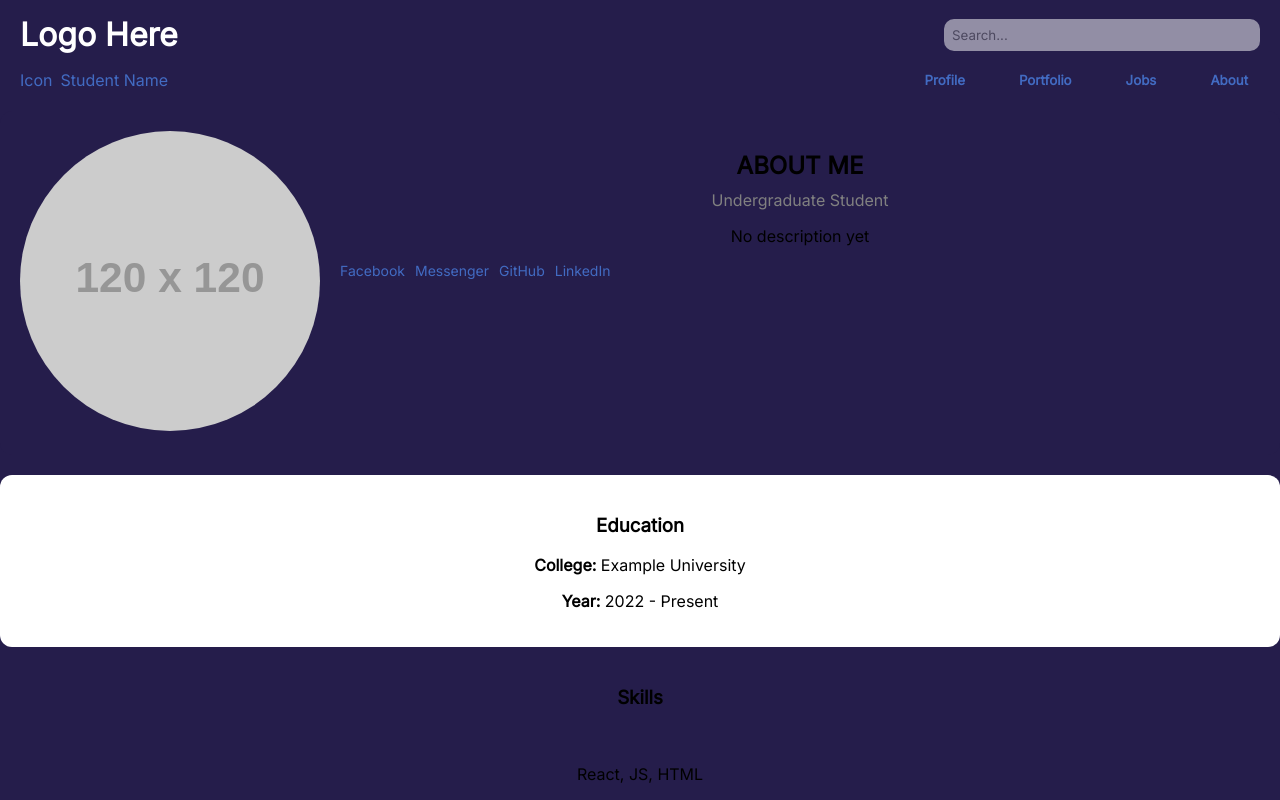
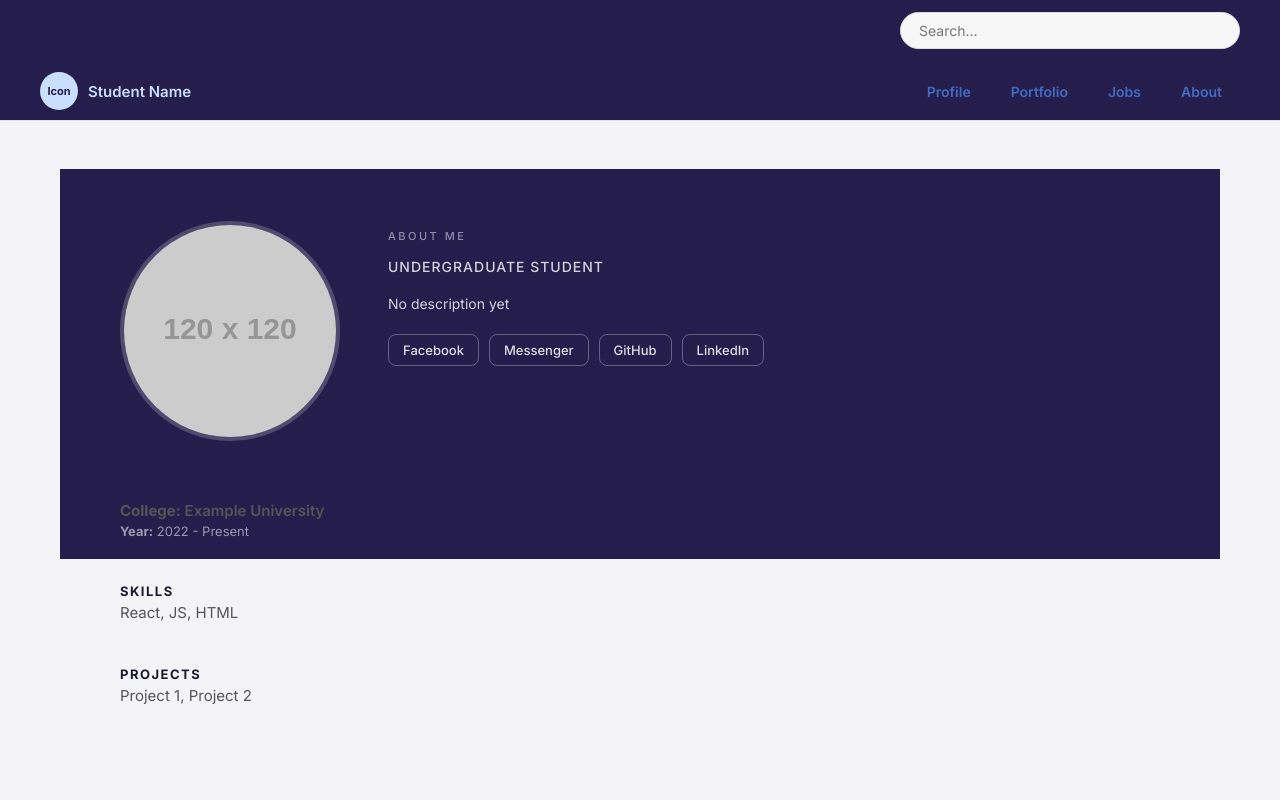
Before and after one commit to cdvincoy/cmsc126-ProjectDyV-FinalProject, a React (Create React App) app in the folder client/: page /dashboard in a window 1280 px wide. Shown: the top 800 px of the page. Built offline with nearby package versions, Linux system fonts and the light colour scheme.

Commit message:
fix: dashboard initial frontend

```diff
--- a/client/src/App.js
+++ b/client/src/App.js
@@ -5,26 +5,26 @@ import AuthPage from "./pages/AuthPage";
 import DashboardPage from "./pages/DashboardPage";
 
 function App() {
+  // return (
+  //   <div className="App">
+  //     <BrowserRouter>
+  //       <Routes>
+  //         <Route path="/" element={<AuthPage />} />
+  //         {/* <Route path="/authpage" element={<AuthPage />} /> */}
+  //         <Route path="/dashboard" element={<DashboardPage />} />
+  //       </Routes>
+  //     </BrowserRouter>
+  //   </div>
+  // );
   return (
-    <div className="App">
-      <BrowserRouter>
-        <Routes>
-          <Route path="/" element={<AuthPage />} />
-          {/* <Route path="/authpage" element={<AuthPage />} /> */}
-          <Route path="/dashboard" element={<DashboardPage />} />
-        </Routes>
-      </BrowserRouter>
-    </div>
+    <BrowserRouter>
+      <Routes>
+        <Route path="/" element={<DashboardPage />} />
+        <Route path="/authpage" element={<AuthPage />} />
+        <Route path="/dashboard" element={<DashboardPage />} />
+      </Routes>
+    </BrowserRouter>
   );
-//   return (
-//     <BrowserRouter>
-//       <Routes>
-//         <Route path="/" element={<DashboardPage />} />
-//         <Route path="/authpage" element={<AuthPage />} />
-//         <Route path="/dashboard" element={<DashboardPage />} />
-//       </Routes>
-//     </BrowserRouter>
-//   );
 }
 
 export default App;
--- a/client/src/pages/Dashboard.css
+++ b/client/src/pages/Dashboard.css
@@ -1,150 +1,310 @@
-@import url("https://fonts.googleapis.com/css2?family=Inter");
-@import url("https://fonts.googleapis.com/css2?family=Orbitron");
+@import url("https://fonts.googleapis.com/css2?family=Inter:wght@300;400;500;600;700;800&display=swap");
 
 * {
-  font-family: "Inter", sans-serif;;
+  margin: 0;
+  padding: 0;
+  box-sizing: border-box;
+  font-family: "Inter", sans-serif;
 }
 
+body {
+  background: #f4f4f8;
+  color: #1a1a2e;
+}
+
+/* ─── HEADER ─────────────────────────────────────── */
 .dashboard-header {
   background: #251D4B;
-  color: white;
-  padding: 15px 20px;
-
+  color: #1a1a2e;
+  padding: 0 40px;
   display: flex;
   flex-direction: column;
-  gap: 10px;
+  border-bottom: 1px solid #e0e0e0;
+  position: sticky;
+  top: 0;
+  z-index: 100;
 }
 
-/* TOP ROW */
+/* TOP ROW — search centered */
 .top-row {
   display: flex;
-  justify-content: space-between;
+  justify-content: flex-end;
   align-items: center;
+  padding: 12px 0;
+  border-bottom: 1px solid #251D4B;
 }
 
-/* BOTTOM ROW */
+.logo {
+  display: none;
+}
+
+.search-bar {
+  padding: 9px 18px;
+  border-radius: 20px;
+  border: 1px solid #ddd;
+  width: 340px;
+  color: #333;
+  background: #f7f7f7;
+  font-size: 14px;
+  outline: none;
+}
+
+.search-bar:focus {
+  border-color: #426BC2;
+  background: #fff;
+}
+
+/* BOTTOM ROW — avatar+name left, nav right */
 .bottom-row {
   display: flex;
   justify-content: space-between;
   align-items: center;
+  padding: 10px 0;
 }
 
-/* LOGO */
-.logo {
-  margin: 0;
-}
-
-/* SEARCH */
-.search-bar {
-  padding: 8px;
-  border-radius: 10px;
-  border: none;
-  width: 300px;
-  color: white;
-  opacity: 50%;
-}
-
-/* USER INFO */
 .user-info {
-  color: #426BC2;
   display: flex;
   align-items: center;
-  gap: 8px;
+  gap: 10px;
   cursor: pointer;
+  color: #1a1a2e;
 }
 
 .user-info:hover {
-  opacity: 0.8;
+  opacity: 0.75;
 }
 
+.avatar {
+  width: 38px;
+  height: 38px;
+  border-radius: 50%;
+  background: #cadffd;
+  color: #251d4b;
+  display: flex;
+  align-items: center;
+  justify-content: center;
+  font-size: 11px;
+  font-weight: 700;
+}
+
+.user-info span {
+  font-weight: 600;
+  font-size: 15px;
+  color: #cadffd;
+}
+
+/* NAV */
 nav {
   display: flex;
-  gap: 30px;
+  gap: 4px;
   align-items: center;
 }
 
-/* NAV */
 nav button {
-  font-weight: bold;
-  padding: 8px 12px;
+  font-weight: 600;
+  font-size: 14px;
+  padding: 8px 18px;
   border: none;
   border-radius: 6px;
-  background-color: transparent;
-  color: #426BC2;
+  background: transparent;
+  color: #426bc2;
   cursor: pointer;
+  transition: color 0.2s;
 }
 
 nav button:hover {
-  color: #CCA9E8;
-  text-decoration: underline;
-  text-decoration-thickness: 3px;
+  color: #ffffff;
 }
 
-/* About Me */
+/* ─── PROFILE HERO ────────────────────────────────── */
 .basic_info {
-  background: #251D4B;
+  background: #f4f4f8;
   display: flex;
   flex-direction: column;
-  gap: 20px;
 }
 
-/* TOP */
+/* TOP — side-by-side layout */
 .basic_top {
   display: flex;
-  gap: 20px;
+  flex-direction: row;
+  gap: 48px;
+  padding: 52px 60px 40px 60px;
+  align-items: flex-start;
   background: #251D4B;
-  padding: 20px;
-  border-radius: 12px;
 }
 
-/* LEFT IMAGE */
+/* LEFT — profile image */
+.basic_left {
+  flex-shrink: 0;
+  display: flex;
+  align-items: flex-start;
+}
+
 .profile_img {
-  width: 300px;
-  height: 300px;
+  width: 220px;
+  height: 220px;
   border-radius: 50%;
   object-fit: cover;
+  border: 4px solid rgba(255, 255, 255, 0.2);
+  display: block;
 }
 
-/* RIGHT SIDE */
+/* RIGHT — text content */
 .basic_right {
   flex: 1;
+  color: white;
+  display: flex;
+  flex-direction: column;
+  gap: 8px;
+  padding-top: 8px;
+}
+
+.basic_right h2 {
+  font-size: 11px;
+  font-weight: 500;
+  letter-spacing: 2.5px;
+  text-transform: uppercase;
+  color: rgba(255,255,255,0.5);
+  margin-bottom: 0;
 }
 
 .designation {
-  color: gray;
-  margin-top: -10px;
+  font-size: 13px;
+  font-weight: 500;
+  color: rgba(255,255,255,0.65);
+  text-transform: uppercase;
+  letter-spacing: 1px;
+  margin-top: 0;
 }
 
-/* TEXTAREA */
-textarea {
-  width: 100%;
-  min-height: 100px;
-  margin-top: 10px;
-  padding: 10px;
-  border-radius: 8px;
-  border: 1px solid #ccc;
+.basic_right > p {
+  font-size: 14px;
+  color: rgba(255,255,255,0.8);
+  line-height: 1.75;
+  max-width: 560px;
+  margin-top: 4px;
 }
 
-/* SOCIALS */
+/* SOCIALS — icon boxes, no overlapping text */
 .socials {
   margin-top: 10px;
   display: flex;
   gap: 10px;
+  align-items: center;
+  flex-wrap: wrap;
 }
 
 .socials a {
   text-decoration: none;
-  color: #426BC2;
+  color: rgba(255,255,255,0.85);
+  font-size: 13px;
+  font-weight: 500;
+  padding: 7px 14px;
+  border: 1.5px solid rgba(255,255,255,0.3);
+  border-radius: 8px;
+  transition: border-color 0.2s, background 0.2s;
+  white-space: nowrap;
+}
+
+.socials a:hover {
+  border-color: rgba(255,255,255,0.8);
+  background: rgba(255,255,255,0.08);
+}
+
+/* TEXTAREA (edit mode) */
+textarea {
+  width: 100%;
+  min-height: 100px;
+  margin-top: 8px;
+  padding: 12px;
+  border-radius: 8px;
+  border: 1px solid rgba(255,255,255,0.25);
+  background: rgba(255,255,255,0.08);
+  color: white;
+  font-size: 14px;
+  resize: vertical;
+}
+
+textarea::placeholder {
+  color: rgba(255,255,255,0.35);
+}
+
+/* ─── EDUCATION STRIP ─────────────────────────────── */
+.basic_bottom {
+  background: #251D4B;
+  padding: 20px 60px;
+  display: flex;
+  align-items: center;
+  gap: 16px;
+}
+
+.basic_bottom h3 {
+  display: none;
+}
+
+.education_card {
+  color: white;
+}
+
+.education_card p {
+  margin: 0;
+  font-size: 15px;
+  font-weight: 600;
+}
+
+.education_card p + p {
+  font-size: 13px;
+  color: rgba(255,255,255,0.55);
+  font-weight: 400;
+  margin-top: 3px;
+}
+
+/* ─── SKILLS / PROJECTS (existing plain text) ─────── */
+.basic_info > h3 {
+  font-size: 13px;
+  font-weight: 700;
+  text-transform: uppercase;
+  letter-spacing: 1.5px;
+  color: #1a1a2e;
+  padding: 24px 60px 4px;
+}
+
+.basic_info > p {
+  font-size: 15px;
+  color: #555;
+  padding: 0 60px 20px;
+}
+
+/* ─── OTHER PAGES (Portfolio, Jobs, About, Settings) ── */
+main > section {
+  padding: 48px 60px;
+  min-height: 50vh;
+}
+
+main > section h2 {
+  font-size: 24px;
+  font-weight: 800;
+  color: #1a1a2e;
+  margin-bottom: 12px;
+}
+
+main > section p {
+  font-size: 15px;
+  color: #555;
+}
+
+main > section button {
+  margin-top: 16px;
+  padding: 10px 22px;
+  background: #251D4B;
+  color: white;
+  border: none;
+  border-radius: 8px;
+  font-weight: 600;
+  cursor: pointer;
   font-size: 14px;
 }
 
-/* BOTTOM */
-.basic_bottom {
-  background: white;
-  padding: 20px;
-  border-radius: 12px;
+main > section button:hover {
+  background: #3a2d6b;
 }
-
-.education_card {
-  margin-top: 10px;
-}
```
